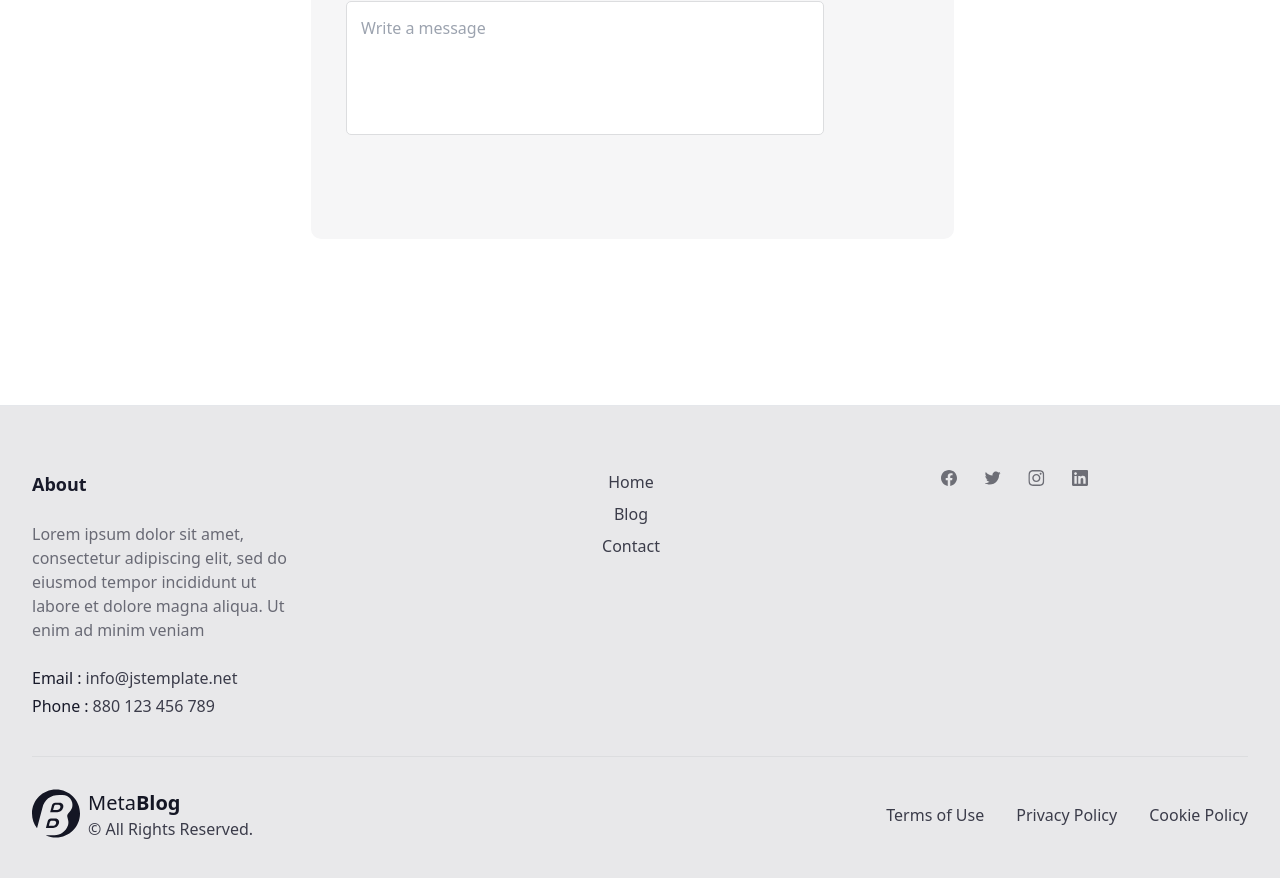
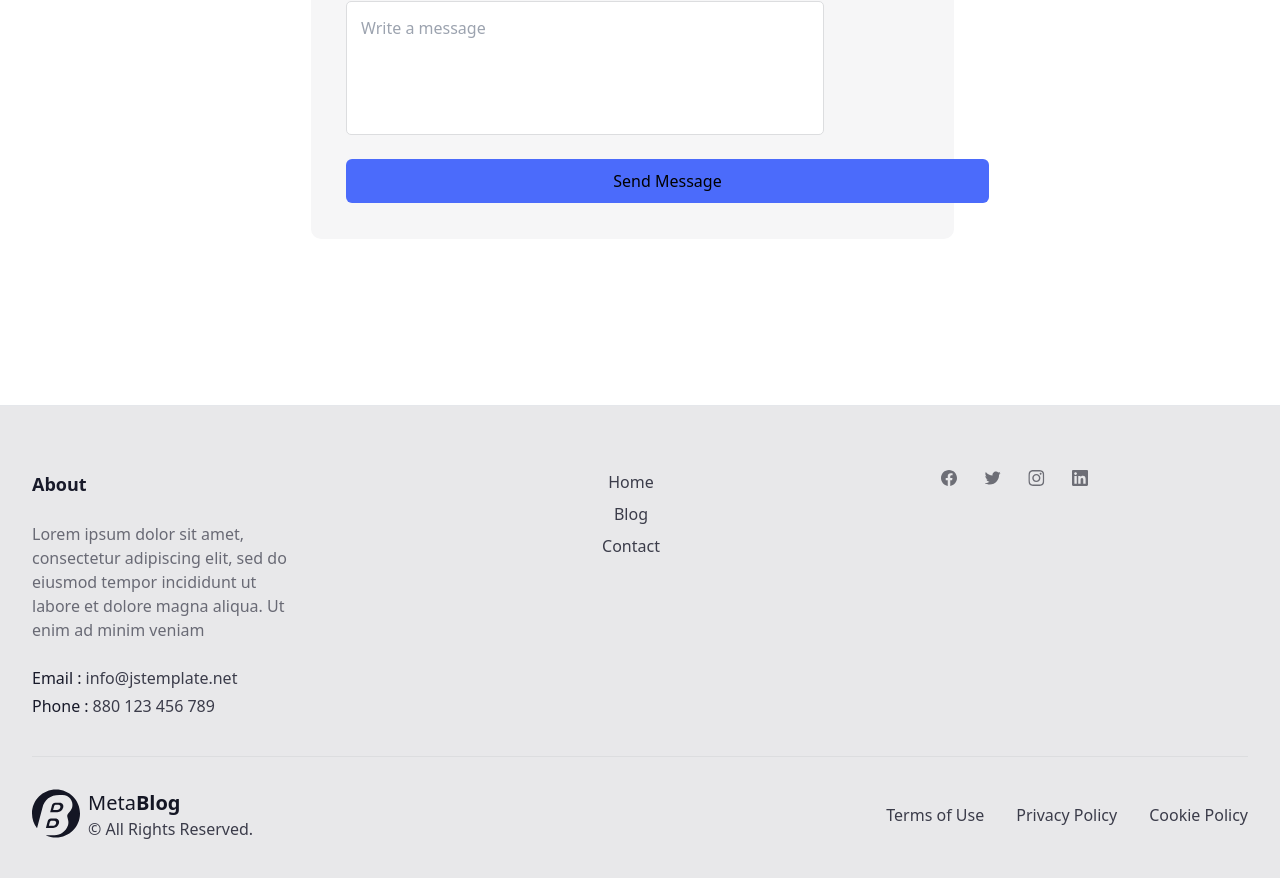
Before and after one commit to Badralbadral/Blog, a Next.js app: page /contact in a window 1280 px wide. Shown: the part 764-1642 px from the top of the page. Built offline with nearby package versions, Linux system fonts and the light colour scheme.

Commit message:
contact btn

```diff
--- a/src/pages/blogs/branding.js
+++ b/src/pages/blogs/branding.js
@@ -12,6 +12,7 @@ export default function blog({ data }) {
       `https://dev.to/api/articles?tag=branding&per_page=9&page=${pageNum}`
     );
     const loaded = await res.json();
+
     setArticles([...articles, ...loaded]);
     setPageNum(pageNum + 1);
   }
@@ -88,6 +89,7 @@ export async function getServerSideProps() {
     "https://dev.to/api/articles?tag=branding&per_page=12"
   );
   const data = await res.json();
+  console.log(data);
   return {
     props: {
       data,
--- a/src/pages/contact.js
+++ b/src/pages/contact.js
@@ -46,7 +46,9 @@ const Contact = () => {
             className=" resize-none rounded-[5px] border-[1px] border-[#DCDDDF] py-[14px] pl-[14px] pr-5 text-base w-[478px] h-[134px]"
             placeholder="Write a message"
           ></textarea>
-          <button></button>
+          <button className="bg-[#4B6BFB] rounded-md py-[10px] px-4">
+            Send Message
+          </button>
         </div>
       </div>
     </div>
```
